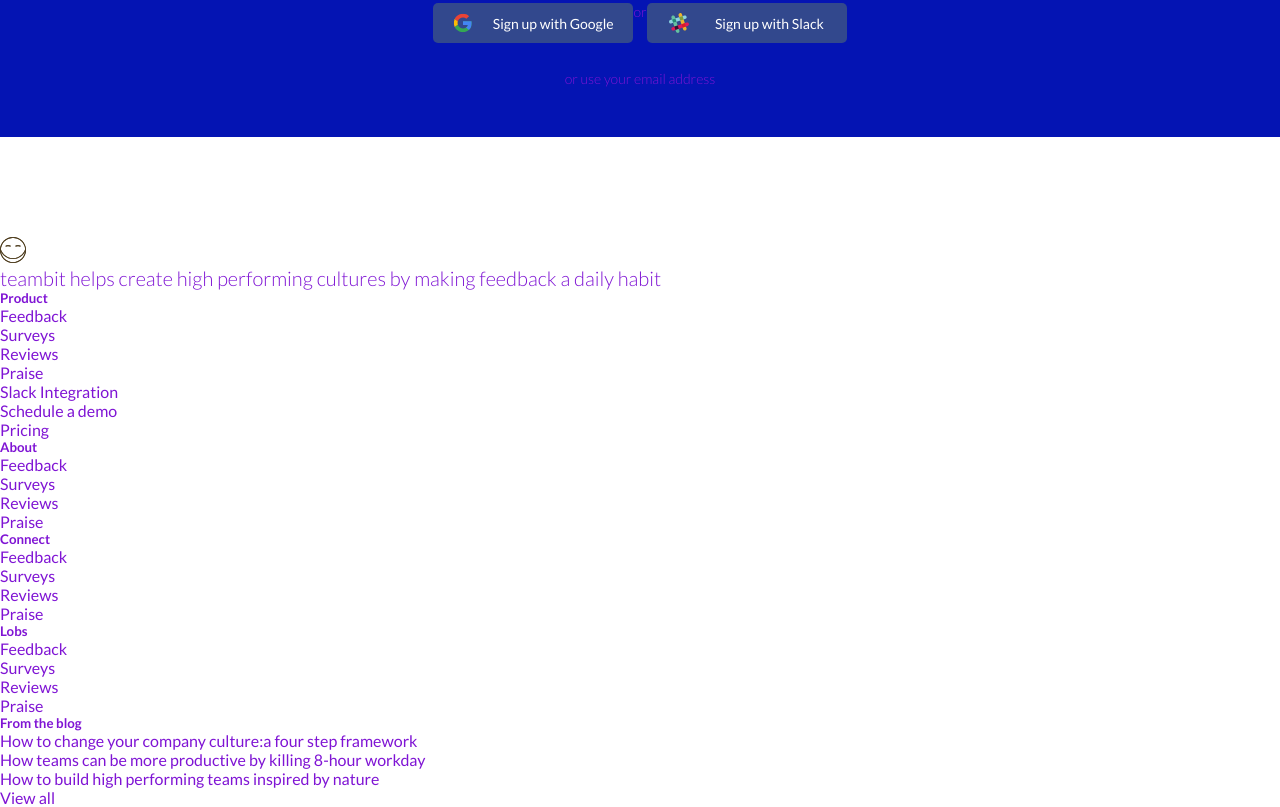
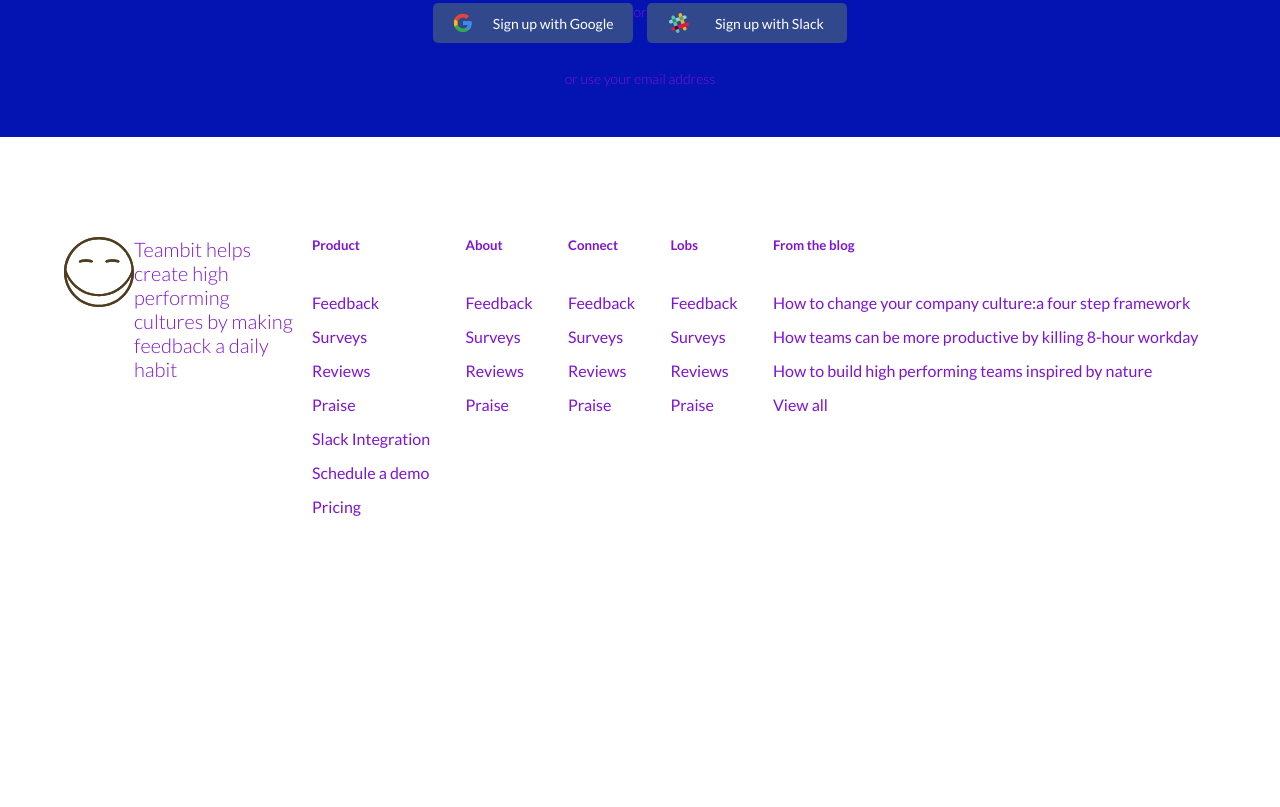
Before and after one commit to AlbertoLiguori/node-sass-teambit, a website: page index.html in a window 1280 px wide. Shown: the part 5061-5868 px from the top of the page. After the commit the page ends 5642 px from the top, so only its background shows below. Drawn offline with Linux system fonts and the light colour scheme.

Commit message:
adds footer

```diff
--- a/index.html
+++ b/index.html
@@ -329,12 +329,18 @@
         <!-- FOOTER -->
         <footer>
 
-                <div class="left-section">
+                <div class="container">
+
+                      <div class="row d-flex">
+
+                            <div class="left-section d-flex flex-1">
+
                                   <img src="img/logo-small.svg" alt="">
-                      <p>teambit helps create high performing cultures by making feedback a daily habit</p>
+                                  <p>Teambit helps create high performing cultures by making feedback a daily habit</p>
+
                             </div>
 
-                <div class="right-section">
+                            <div class="right-section d-flex flex-4">
 
                                   <div class="footer-column-container">
 
@@ -414,6 +420,11 @@
                                   </div>
 
                             </div>
+
+                      </div>
+
+                </div>
+
         </footer>
 
 
--- a/src/style/app.scss
+++ b/src/style/app.scss
@@ -6,3 +6,4 @@
 @import 'partials/section1';
 @import 'partials/section2to5';
 @import 'partials/lastsection';
+@import 'partials/footer';
--- /dev/null
+++ b/src/style/partials/_footer.scss
@@ -0,0 +1,26 @@
+footer{
+  margin-bottom: 50px;
+
+  .left-section{
+    justify-content: space-between;
+    img{
+      height:70px;
+    };
+  };
+
+  .right-section{
+    justify-content: space-around;
+
+    h5{
+      margin-bottom: 40px;
+    }
+    ul{
+      list-style: none;
+    }
+    li{
+      margin-bottom: 15px;
+    }
+  }
+
+
+}
```
Also changed, not shown: dist/app.css. Lines whose indentation alone changed are shown as unchanged.
